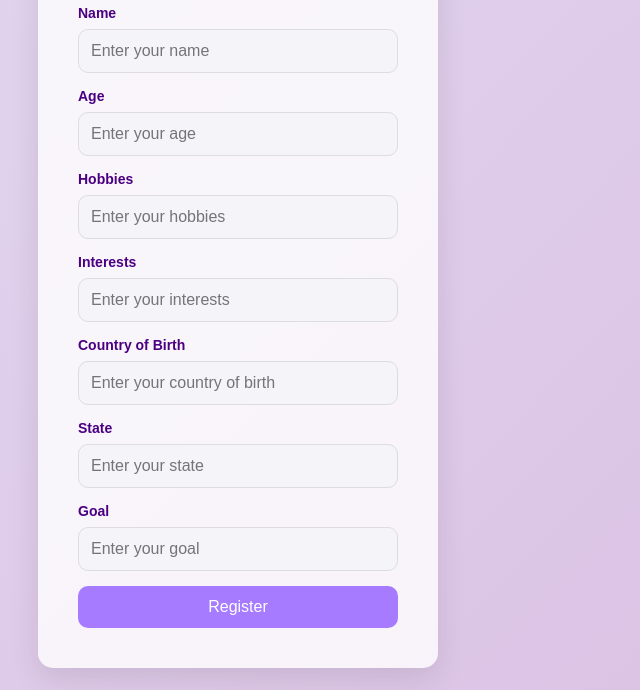
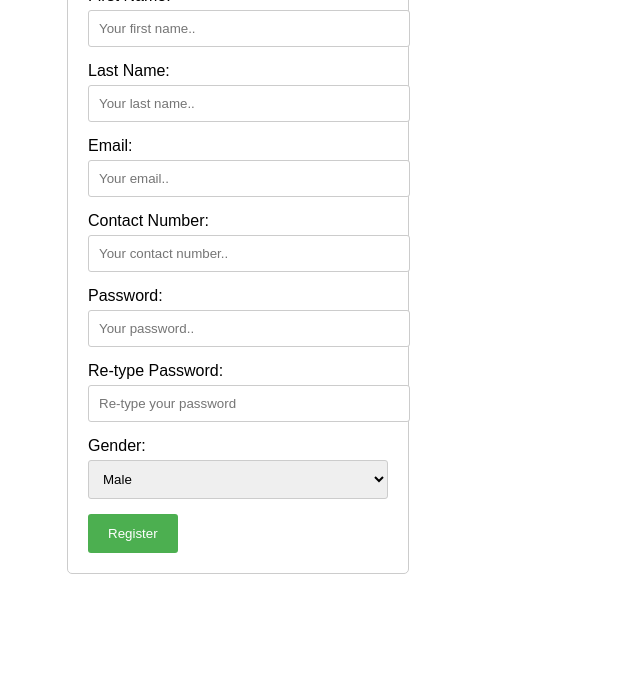
Before and after one commit to Rohithaammu/Regestration-Form, a plain HTML site: page index.html in a window 1280 px wide. Shown: the part 110-800 px from the top of the page, without its empty margins (402-1042 px from the left). Drawn offline with Linux system fonts and the light colour scheme.

Commit message:
Update index.html

```diff
--- a/index.html
+++ b/index.html
@@ -1,212 +1,84 @@
 <!DOCTYPE html>
-<html lang="en">
+<html>
 <head>
-    <meta charset="UTF-8">
-    <meta name="viewport" content="width=device-width, initial-scale=1.0">
   <title>Registration Form</title>
   <style>
-        /* General Reset and Setup */
-        * {
-            margin: 0;
-            padding: 0;
-            box-sizing: border-box;
+    body {
+      font-family: sans-serif;
     }
 
-        /* Body Setup */
-        body {
-            font-family: 'Arial', sans-serif;
-            display: flex;
-            justify-content: center;
-            align-items: center;
-            height: 100vh;
-            background: linear-gradient(135deg, #E6E6FA, #D8B7DD, #D0A9F5);
-            animation: gradientAnimation 5s ease infinite;
-            background-size: 400% 400%;
-            color: #fff;
-        }
-
-        /* Container for the Form */
     .container {
-            display: flex;
-            justify-content: center;
-            align-items: center;
-            width: 100%;
-            height: 100%;
-            flex-direction: column;
-        }
-
-        /* Form Styles */
-        .form-container {
-            background-color: rgba(255, 255, 255, 0.8);
-            padding: 40px;
-            border-radius: 15px;
-            box-shadow: 0px 10px 30px rgba(0, 0, 0, 0.1);
-            max-width: 400px;
-            width: 100%;
-        }
-
-        h2 {
-            text-align: center;
-            color: #4B0082;
-            font-size: 28px;
-            margin-bottom: 20px;
-        }
-
-        .input-group {
-            margin-bottom: 15px;
+      width: 300px;
+      margin: 0 auto;
+      padding: 20px;
+      border: 1px solid #ccc;
+      border-radius: 5px;
     }
 
     label {
-            font-size: 14px;
-            font-weight: bold;
       display: block;
-            margin-bottom: 8px;
-            color: #4B0082;
+      margin-bottom: 5px;
     }
 
-        input {
+    input[type="text"],
+    input[type="email"],
+    input[type="password"],
+    select,
+    input[type="tel"] {
       width: 100%;
-            padding: 12px;
-            border-radius: 10px;
-            border: 1px solid #ddd;
-            font-size: 16px;
-            background-color: #f4f4f9;
-            transition: 0.3s;
+      padding: 10px;
+      margin-bottom: 15px;
+      border: 1px solid #ccc;
+      border-radius: 3px;
     }
 
-        input:focus {
-            outline: none;
-            border-color: #A77BFF;
-            background-color: #fff;
+    input[type="submit"] {
+      background-color: #4CAF50;
+      color: white;
+      padding: 12px 20px;
+      border: none;
+      border-radius: 3px;
+      cursor: pointer;
     }
 
-        button {
-            width: 100%;
-            padding: 12px;
-            background-color: #A77BFF;
-            color: white;
-            border: none;
-            border-radius: 10px;
-            font-size: 16px;
-            cursor: pointer;
-            transition: 0.3s;
-        }
-
-        button:hover {
-            background-color: #8C61D9;
-        }
-
-        /* Section for displaying the registered details */
-        .registered-details {
-            margin-top: 30px;
-            background-color: rgba(255, 255, 255, 0.8);
-            padding: 20px;
-            border-radius: 15px;
-            width: 100%;
-            max-width: 400px;
-            color: #4B0082;
-        }
-
-        .registered-details h3 {
-            margin-bottom: 10px;
-        }
-
-        /* Animation for Lavender Gradient */
-        @keyframes gradientAnimation {
-            0% {
-                background-position: 0% 50%;
-            }
-            50% {
-                background-position: 100% 50%;
-            }
-            100% {
-                background-position: 0% 50%;
-            }
+    input[type="submit"]:hover {
+      background-color: #45a049;
     }
   </style>
 </head>
 <body>
+
   <div class="container">
-        <div class="form-container">
     <h2>Registration Form</h2>
-            <form id="registrationForm">
-                <div class="input-group">
-                    <label for="name">Name</label>
-                    <input type="text" id="name" name="name" placeholder="Enter your name" required>
-                </div>
-                <div class="input-group">
-                    <label for="age">Age</label>
-                    <input type="number" id="age" name="age" placeholder="Enter your age" required>
-                </div>
-                <div class="input-group">
-                    <label for="hobbies">Hobbies</label>
-                    <input type="text" id="hobbies" name="hobbies" placeholder="Enter your hobbies" required>
-                </div>
-                <div class="input-group">
-                    <label for="interests">Interests</label>
-                    <input type="text" id="interests" name="interests" placeholder="Enter your interests" required>
-                </div>
-                <div class="input-group">
-                    <label for="country">Country of Birth</label>
-                    <input type="text" id="country" name="country" placeholder="Enter your country of birth" required>
-                </div>
-                <div class="input-group">
-                    <label for="state">State</label>
-                    <input type="text" id="state" name="state" placeholder="Enter your state" required>
-                </div>
-                <div class="input-group">
-                    <label for="goal">Goal</label>
-                    <input type="text" id="goal" name="goal" placeholder="Enter your goal" required>
-                </div>
-                <button type="submit">Register</button>
+    <form>
+      <label for="fname">First Name:</label>
+      <input type="text" id="fname" name="fname" placeholder="Your first name..">
+
+      <label for="lname">Last Name:</label>
+      <input type="text" id="lname" name="lname" placeholder="Your last name..">
+
+      <label for="email">Email:</label>
+      <input type="email" id="email" name="email" placeholder="Your email..">
+
+      <label for="contact">Contact Number:</label>
+      <input type="tel" id="contact" name="contact" placeholder="Your contact number..">
+
+      <label for="password">Password:</label>
+      <input type="password" id="password" name="password" placeholder="Your password..">
+
+      <label for="repassword">Re-type Password:</label>
+      <input type="password" id="repassword" name="repassword" placeholder="Re-type your password">
+
+      <label for="gender">Gender:</label>
+      <select id="gender" name="gender">
+        <option value="male">Male</option>
+        <option value="female">Female</option>
+        <option value="other">Other</option>
+      </select>
+
+      <input type="submit" value="Register">
     </form>
-            <div id="confirmationMessage" style="display: none; color: green; text-align: center; margin-top: 20px;">
-                Form is Registered!
-            </div>
   </div>
 
-        <div id="registeredDetails" class="registered-details" style="display: none;">
-            <h3>Registered Details:</h3>
-            <p><strong>Name:</strong> <span id="showName"></span></p>
-            <p><strong>Age:</strong> <span id="showAge"></span></p>
-            <p><strong>Hobbies:</strong> <span id="showHobbies"></span></p>
-            <p><strong>Interests:</strong> <span id="showInterests"></span></p>
-            <p><strong>Country of Birth:</strong> <span id="showCountry"></span></p>
-            <p><strong>State:</strong> <span id="showState"></span></p>
-            <p><strong>Goal:</strong> <span id="showGoal"></span></p>
-        </div>
-    </div>
-
-    <script>
-        // JavaScript to handle form submission and show details
-
-        document.getElementById("registrationForm").addEventListener("submit", function(event) {
-            event.preventDefault(); // Prevent the form from submitting normally
-
-            // Get the values from the form inputs
-            const name = document.getElementById("name").value;
-            const age = document.getElementById("age").value;
-            const hobbies = document.getElementById("hobbies").value;
-            const interests = document.getElementById("interests").value;
-            const country = document.getElementById("country").value;
-            const state = document.getElementById("state").value;
-            const goal = document.getElementById("goal").value;
-
-            // Show the success message
-            document.getElementById("confirmationMessage").style.display = "block";
-
-            // Show the registered details
-            document.getElementById("showName").textContent = name;
-            document.getElementById("showAge").textContent = age;
-            document.getElementById("showHobbies").textContent = hobbies;
-            document.getElementById("showInterests").textContent = interests;
-            document.getElementById("showCountry").textContent = country;
-            document.getElementById("showState").textContent = state;
-            document.getElementById("showGoal").textContent = goal;
-
-            // Show the details section
-            document.getElementById("registeredDetails").style.display = "block";
-        });
-    </script>
 </body>
 </html>
```
Lines whose indentation alone changed are shown as unchanged.
